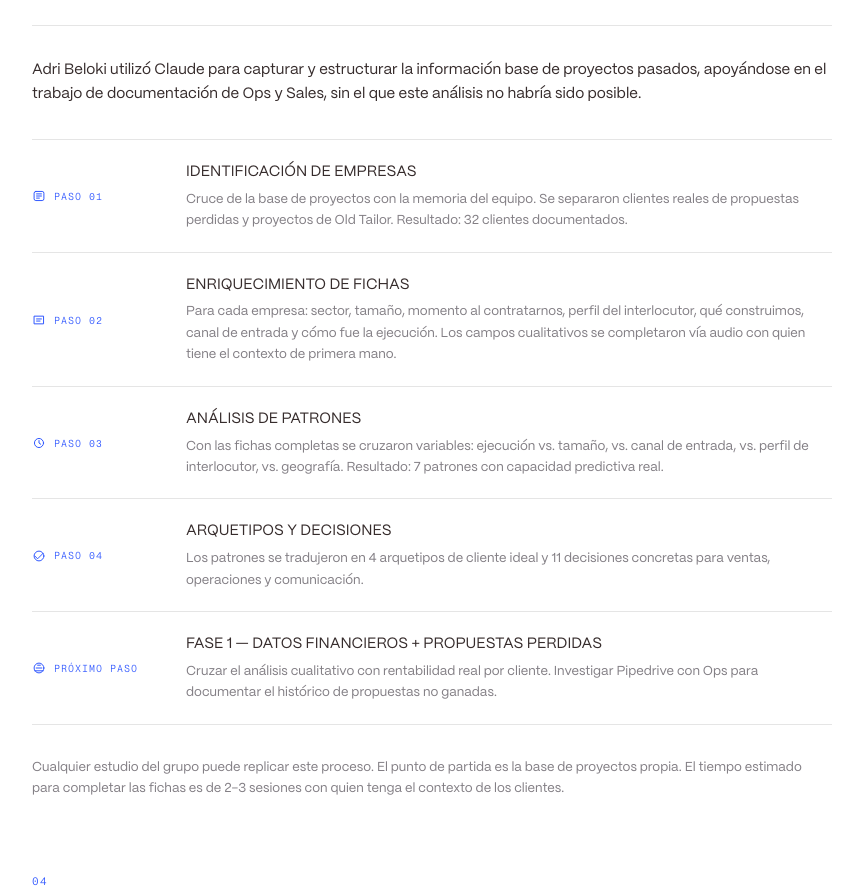
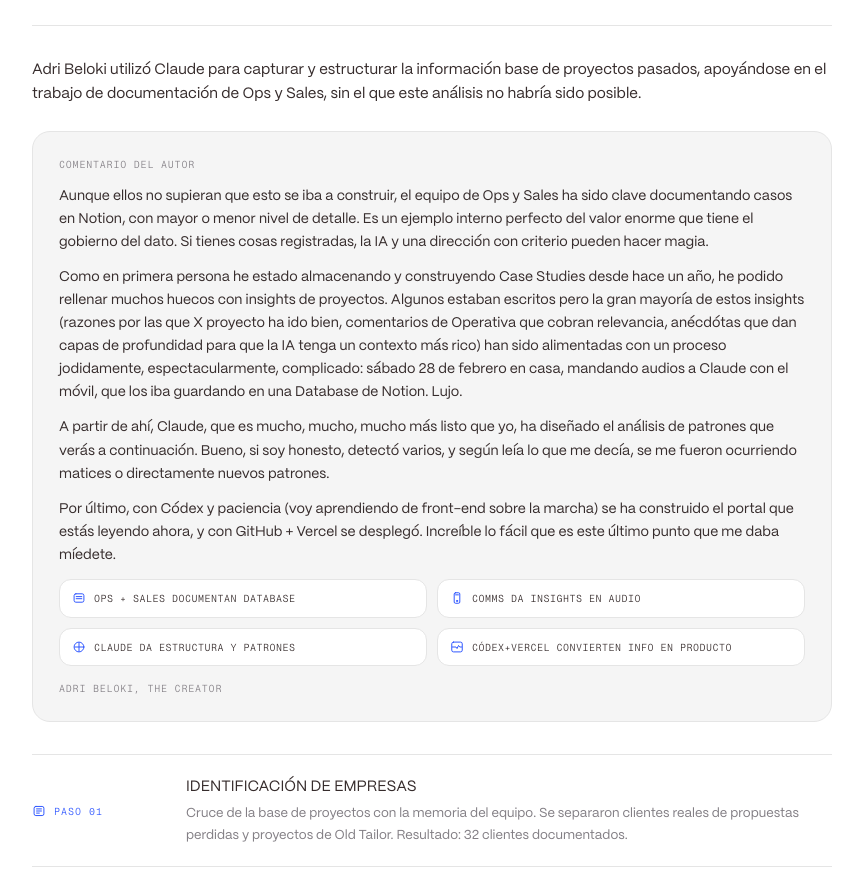
Before and after one commit to smilingcoco/Origins-Map-Tailor-Hub, a React (Vite) app: page / in a window 1280 px wide. Shown: the part 2200-3090 px from the top of the page, without its empty margins (314-1177 px from the left). Built offline with nearby package versions, Linux system fonts and the light colour scheme.

Commit message:
Add literal author note with signature and narrative process pictograms

```diff
--- a/src/App.jsx
+++ b/src/App.jsx
@@ -5,6 +5,7 @@
 import SectionWrapper from './components/SectionWrapper';
 import CalloutBox from './components/CalloutBox';
 import WarningBox from './components/WarningBox';
+import AuthorComment from './components/AuthorComment';
 import MetricsGrid from './components/MetricsGrid';
 import Timeline from './components/Timeline';
 import EvolutionBox from './components/EvolutionBox';
@@ -104,6 +105,7 @@
 
           <SectionWrapper id="section-03" number="03" title="Cómo se hizo">
             <p>{data.methodologyIntro}</p>
+            <AuthorComment data={data.authorComment} />
             <Timeline items={data.methodology} />
             <p className="section-note">{data.methodologyOutro}</p>
           </SectionWrapper>
--- /dev/null
+++ b/src/components/AuthorComment.jsx
@@ -0,0 +1,30 @@
+const icons = [
+  <svg viewBox="0 0 20 20" aria-hidden="true"><rect x="3" y="4" width="14" height="12" rx="2.5" /><path d="M6 8h8M6 11h8" /></svg>,
+  <svg viewBox="0 0 20 20" aria-hidden="true"><rect x="6" y="2.5" width="8" height="15" rx="1.8" /><circle cx="10" cy="14.2" r="0.9" /><path d="M8 5.5h4" /></svg>,
+  <svg viewBox="0 0 20 20" aria-hidden="true"><path d="M4 10h12M10 4v12" /><circle cx="10" cy="10" r="7" /></svg>,
+  <svg viewBox="0 0 20 20" aria-hidden="true"><path d="M3.5 10h5l1.6 2.2 2.1-4.4 1.7 2.2h2.6" /><rect x="2.5" y="3" width="15" height="14" rx="2.5" /></svg>
+];
+
+export default function AuthorComment({ data }) {
+  return (
+    <div className="author-comment">
+      <div className="author-comment-label">Comentario del autor</div>
+      <div className="author-comment-body">
+        {data.paragraphs.map((paragraph) => (
+          <p key={paragraph}>{paragraph}</p>
+        ))}
+      </div>
+
+      <div className="author-process-grid" role="list" aria-label="Proceso de construcción">
+        {data.process.map((item, index) => (
+          <div className="author-process-item" role="listitem" key={item}>
+            <span className="author-process-icon">{icons[index] || icons[0]}</span>
+            <span>{item}</span>
+          </div>
+        ))}
+      </div>
+
+      <div className="author-signature">{data.signature}</div>
+    </div>
+  );
+}
--- a/src/data/mapeo.json
+++ b/src/data/mapeo.json
@@ -44,6 +44,21 @@
     }
   ],
   "methodologyIntro": "Adri Beloki utilizó Claude para capturar y estructurar la información base de proyectos pasados, apoyándose en el trabajo de documentación de Ops y Sales, sin el que este análisis no habría sido posible.",
+  "authorComment": {
+    "paragraphs": [
+      "Aunque ellos no supieran que esto se iba a construir, el equipo de Ops y Sales ha sido clave documentando casos en Notion, con mayor o menor nivel de detalle. Es un ejemplo interno perfecto del valor enorme que tiene el gobierno del dato. Si tienes cosas registradas, la IA y una dirección con criterio pueden hacer magia.",
+      "Como en primera persona he estado almacenando y construyendo Case Studies desde hace un año, he podido rellenar muchos huecos con insights de proyectos. Algunos estaban escritos pero la gran mayoría de estos insights (razones por las que X proyecto ha ido bien, comentarios de Operativa que cobran relevancia, anécdótas que dan capas de profundidad para que la IA tenga un contexto más rico) han sido alimentadas con un proceso jodidamente, espectacularmente, complicado: sábado 28 de febrero en casa, mandando audios a Claude con el móvil, que los iba guardando en una Database de Notion. Lujo.",
+      "A partir de ahí, Claude, que es mucho, mucho, mucho más listo que yo, ha diseñado el análisis de patrones que verás a continuación. Bueno, si soy honesto, detectó varios, y según leía lo que me decía, se me fueron ocurriendo matices o directamente nuevos patrones.",
+      "Por último, con Códex y paciencia (voy aprendiendo de front-end sobre la marcha) se ha construido el portal que estás leyendo ahora, y con GitHub + Vercel se desplegó. Increíble lo fácil que es este último punto que me daba míedete."
+    ],
+    "signature": "Adri Beloki, The Creator",
+    "process": [
+      "Ops + Sales documentan database",
+      "Comms da insights en audio",
+      "Claude da estructura y patrones",
+      "Códex+Vercel convierten info en producto"
+    ]
+  },
   "methodologyOutro": "Cualquier estudio del grupo puede replicar este proceso. El punto de partida es la base de proyectos propia. El tiempo estimado para completar las fichas es de 2-3 sesiones con quien tenga el contexto de los clientes.",
   "methodology": [
     {
--- a/src/styles/globals.css
+++ b/src/styles/globals.css
@@ -306,6 +306,82 @@
 
 .section-note {
   font-size: 13px;
+  color: var(--neutral-600);
+}
+
+.author-comment {
+  background: var(--neutral-100);
+  border: 1px solid var(--neutral-200);
+  border-radius: 18px;
+  padding: 24px 26px;
+  margin: 24px 0 32px;
+}
+
+.author-comment-label,
+.author-signature {
+  font-family: 'PPNeueMontrealMono', monospace;
+  text-transform: uppercase;
+  letter-spacing: 0.08em;
+}
+
+.author-comment-label {
+  font-size: 10px;
+  color: var(--neutral-600);
+  margin-bottom: 12px;
+}
+
+.author-comment-body {
+  font-size: 14px;
+  color: var(--neutral-900);
+}
+
+.author-comment-body p {
+  margin-bottom: 12px;
+}
+
+.author-process-grid {
+  display: grid;
+  grid-template-columns: 1fr 1fr;
+  gap: 10px;
+  margin-top: 8px;
+}
+
+.author-process-item {
+  display: flex;
+  align-items: center;
+  gap: 8px;
+  border: 1px solid var(--neutral-200);
+  border-radius: 12px;
+  padding: 10px 12px;
+  font-family: 'PPNeueMontrealMono', monospace;
+  text-transform: uppercase;
+  font-size: 10px;
+  letter-spacing: 0.05em;
+  color: var(--neutral-900);
+  background: var(--neutral-00);
+}
+
+.author-process-icon {
+  width: 14px;
+  height: 14px;
+  color: var(--blue-500);
+  flex: 0 0 auto;
+  display: inline-flex;
+}
+
+.author-process-icon svg {
+  width: 100%;
+  height: 100%;
+  stroke: currentColor;
+  fill: none;
+  stroke-width: 1.4;
+  stroke-linecap: round;
+  stroke-linejoin: round;
+}
+
+.author-signature {
+  margin-top: 14px;
+  font-size: 10px;
   color: var(--neutral-600);
 }
 
@@ -1039,8 +1115,13 @@
   .warning-box,
   .evolution-box,
   .signal-hunter-box,
-  .propuestas-box {
+  .propuestas-box,
+  .author-comment {
     padding: 20px 16px;
+  }
+
+  .author-process-grid {
+    grid-template-columns: 1fr;
   }
 
   .pattern-content {
```
